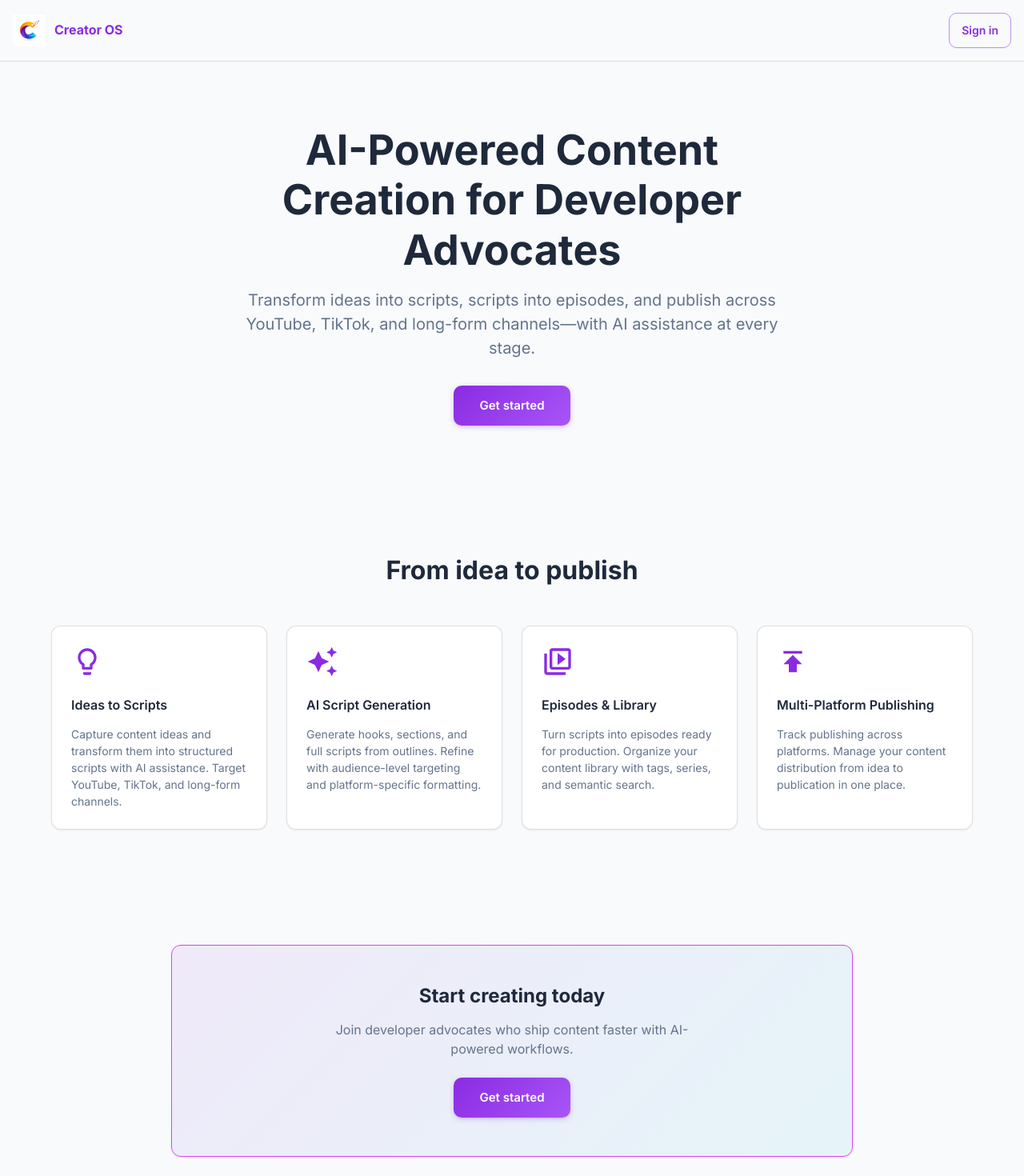
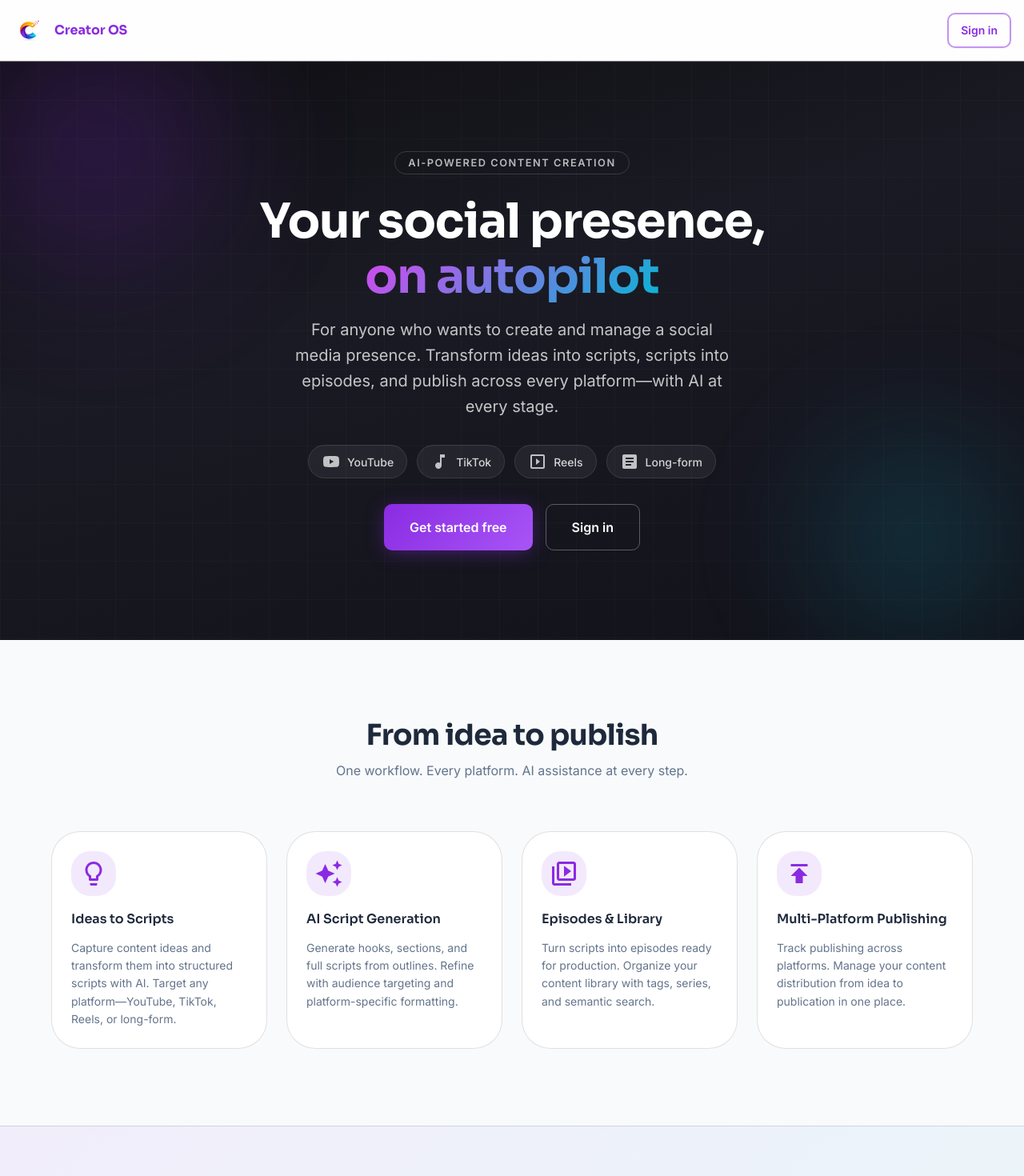
Before and after one commit to mrlynn/creator-os, a Next.js app: page / in a window 1280 px wide. Shown: the top 1470 px of the page at 80% size. Built offline with nearby package versions, Linux system fonts and the light colour scheme; no server answers.

Commit message:
enhance landing

```diff
--- a/src/app/layout.tsx
+++ b/src/app/layout.tsx
@@ -1,15 +1,16 @@
 import type { Metadata, Viewport } from 'next';
-import { Inter } from 'next/font/google';
+import { Inter, Sora } from 'next/font/google';
 import { Box } from '@mui/material';
 import { ThemeProvider } from '@/components/providers/ThemeProvider';
 import { Footer } from '@/components/shared-ui/Footer';
 import './globals.css';
 
 const inter = Inter({ subsets: ['latin'], variable: '--font-inter' });
+const sora = Sora({ subsets: ['latin'], variable: '--font-sora' });
 
 export const metadata: Metadata = {
   title: 'Creator OS',
-  description: 'AI & Developer Content Creation Platform',
+  description: 'AI-powered content creation for anyone. Transform ideas into scripts, publish across YouTube, TikTok, and more—all in one place.',
 };
 
 export const viewport: Viewport = {
@@ -26,7 +27,7 @@ export default function RootLayout({
   children: React.ReactNode;
 }) {
   return (
-    <html lang="en" className={inter.variable}>
+    <html lang="en" className={`${inter.variable} ${sora.variable}`}>
       <body className={inter.className}>
         <ThemeProvider>
           <Box sx={{ display: 'flex', flexDirection: 'column', minHeight: '100vh' }}>
--- a/src/components/landing/LandingPage.tsx
+++ b/src/components/landing/LandingPage.tsx
@@ -6,56 +6,76 @@ import {
   Box,
   Button,
   Container,
-  Paper,
   Typography,
   Grid,
+  alpha,
 } from '@mui/material';
 import LightbulbOutlinedIcon from '@mui/icons-material/LightbulbOutlined';
 import AutoAwesomeIcon from '@mui/icons-material/AutoAwesome';
 import VideoLibraryOutlinedIcon from '@mui/icons-material/VideoLibraryOutlined';
 import PublishIcon from '@mui/icons-material/Publish';
+import YouTubeIcon from '@mui/icons-material/YouTube';
+import MusicNoteIcon from '@mui/icons-material/MusicNote';
+import SlideshowIcon from '@mui/icons-material/Slideshow';
+import ArticleIcon from '@mui/icons-material/Article';
+import { useTheme } from '@mui/material/styles';
 
 const features = [
   {
-    icon: <LightbulbOutlinedIcon sx={{ fontSize: 40 }} />,
+    icon: <LightbulbOutlinedIcon sx={{ fontSize: 36 }} />,
     title: 'Ideas to Scripts',
     description:
-      'Capture content ideas and transform them into structured scripts with AI assistance. Target YouTube, TikTok, and long-form channels.',
+      'Capture content ideas and transform them into structured scripts with AI. Target any platform—YouTube, TikTok, Reels, or long-form.',
   },
   {
-    icon: <AutoAwesomeIcon sx={{ fontSize: 40 }} />,
+    icon: <AutoAwesomeIcon sx={{ fontSize: 36 }} />,
     title: 'AI Script Generation',
     description:
-      'Generate hooks, sections, and full scripts from outlines. Refine with audience-level targeting and platform-specific formatting.',
+      'Generate hooks, sections, and full scripts from outlines. Refine with audience targeting and platform-specific formatting.',
   },
   {
-    icon: <VideoLibraryOutlinedIcon sx={{ fontSize: 40 }} />,
+    icon: <VideoLibraryOutlinedIcon sx={{ fontSize: 36 }} />,
     title: 'Episodes & Library',
     description:
       'Turn scripts into episodes ready for production. Organize your content library with tags, series, and semantic search.',
   },
   {
-    icon: <PublishIcon sx={{ fontSize: 40 }} />,
+    icon: <PublishIcon sx={{ fontSize: 36 }} />,
     title: 'Multi-Platform Publishing',
     description:
       'Track publishing across platforms. Manage your content distribution from idea to publication in one place.',
   },
 ];
 
+const platforms = [
+  { name: 'YouTube', icon: <YouTubeIcon sx={{ fontSize: 24 }} /> },
+  { name: 'TikTok', icon: <MusicNoteIcon sx={{ fontSize: 24 }} /> },
+  { name: 'Reels', icon: <SlideshowIcon sx={{ fontSize: 24 }} /> },
+  { name: 'Long-form', icon: <ArticleIcon sx={{ fontSize: 24 }} /> },
+];
+
 export function LandingPage() {
+  const theme = useTheme();
+
   return (
     <Box sx={{ minHeight: '100vh', display: 'flex', flexDirection: 'column' }}>
-      {/* Header */}
+      {/* Header - glass morphism */}
       <Box
         component="header"
         sx={{
+          position: 'sticky',
+          top: 0,
+          zIndex: 1100,
           py: 2,
           px: 2,
           display: 'flex',
           alignItems: 'center',
           justifyContent: 'space-between',
-          borderBottom: 1,
-          borderColor: 'divider',
+          background: alpha(theme.palette.background.paper, 0.8),
+          backdropFilter: 'blur(12px)',
+          WebkitBackdropFilter: 'blur(12px)',
+          borderBottom: '1px solid',
+          borderColor: alpha(theme.palette.divider, 0.5),
         }}
       >
         <Box sx={{ display: 'flex', alignItems: 'center', gap: 1.5 }}>
@@ -66,7 +86,14 @@ export function LandingPage() {
             height={40}
             style={{ objectFit: 'contain' }}
           />
-          <Typography variant="h6" sx={{ fontWeight: 700, color: 'primary.main' }}>
+          <Typography
+            variant="h6"
+            sx={{
+              fontWeight: 700,
+              color: 'primary.main',
+              fontFamily: 'var(--font-sora), sans-serif',
+            }}
+          >
             Creator OS
           </Typography>
         </Box>
@@ -75,65 +102,211 @@ export function LandingPage() {
           component={Link}
           href="/login"
           size="medium"
+          sx={{
+            borderWidth: 2,
+            '&:hover': { borderWidth: 2 },
+          }}
         >
           Sign in
         </Button>
       </Box>
 
-      {/* Hero */}
+      {/* Hero - dark gradient with depth */}
       <Box
         component="section"
         sx={{
-          flex: 1,
-          display: 'flex',
-          alignItems: 'center',
-          py: { xs: 6, md: 10 },
+          position: 'relative',
+          overflow: 'hidden',
+          py: { xs: 8, md: 14 },
+          background: `linear-gradient(165deg, #0f0f12 0%, #1a1a24 40%, #12121a 100%)`,
+          color: '#fff',
         }}
       >
-        <Container maxWidth="lg">
+        {/* Decorative gradient orbs */}
+        <Box
+          sx={{
+            position: 'absolute',
+            top: '-20%',
+            left: '-10%',
+            width: 500,
+            height: 500,
+            borderRadius: '50%',
+            background: `radial-gradient(circle, ${alpha(theme.palette.primary.main, 0.25)} 0%, transparent 70%)`,
+            filter: 'blur(60px)',
+            pointerEvents: 'none',
+          }}
+        />
+        <Box
+          sx={{
+            position: 'absolute',
+            bottom: '-10%',
+            right: '-5%',
+            width: 400,
+            height: 400,
+            borderRadius: '50%',
+            background: `radial-gradient(circle, ${alpha(theme.palette.secondary.main, 0.2)} 0%, transparent 70%)`,
+            filter: 'blur(60px)',
+            pointerEvents: 'none',
+          }}
+        />
+        {/* Subtle grid overlay */}
+        <Box
+          sx={{
+            position: 'absolute',
+            inset: 0,
+            backgroundImage: `linear-gradient(${alpha('#fff', 0.02)} 1px, transparent 1px),
+                             linear-gradient(90deg, ${alpha('#fff', 0.02)} 1px, transparent 1px)`,
+            backgroundSize: '48px 48px',
+            pointerEvents: 'none',
+          }}
+        />
+
+        <Container maxWidth="lg" sx={{ position: 'relative', zIndex: 1 }}>
           <Box
             sx={{
               textAlign: 'center',
-              maxWidth: 720,
+              maxWidth: 800,
               mx: 'auto',
             }}
           >
             <Typography
+              component="span"
+              sx={{
+                display: 'inline-block',
+                px: 2,
+                py: 0.5,
+                mb: 3,
+                fontSize: '0.8rem',
+                fontWeight: 600,
+                letterSpacing: '0.12em',
+                textTransform: 'uppercase',
+                color: alpha('#fff', 0.7),
+                border: '1px solid',
+                borderColor: alpha('#fff', 0.15),
+                borderRadius: 100,
+              }}
+            >
+              AI-Powered Content Creation
+            </Typography>
+            <Typography
               variant="h1"
               component="h1"
               sx={{
-                fontSize: { xs: '2rem', sm: '2.75rem', md: '3.25rem' },
+                fontFamily: 'var(--font-sora), sans-serif',
+                fontSize: { xs: '2.25rem', sm: '3rem', md: '3.75rem' },
                 fontWeight: 700,
-                lineHeight: 1.2,
+                lineHeight: 1.15,
                 mb: 2,
-                color: 'text.primary',
+                letterSpacing: '-0.02em',
+                color: '#fff',
               }}
             >
-              AI-Powered Content Creation for Developer Advocates
+              Your social presence,<br />
+              <Box
+                component="span"
+                sx={{
+                  background: `linear-gradient(135deg, ${theme.palette.primary.light} 0%, ${theme.palette.secondary.main} 100%)`,
+                  backgroundClip: 'text',
+                  WebkitBackgroundClip: 'text',
+                  color: 'transparent',
+                }}
+              >
+                on autopilot
+              </Box>
             </Typography>
             <Typography
               variant="h5"
               component="p"
-              color="text.secondary"
               sx={{
                 fontWeight: 400,
                 mb: 4,
-                lineHeight: 1.5,
+                lineHeight: 1.6,
+                color: alpha('#fff', 0.75),
+                maxWidth: 560,
+                mx: 'auto',
               }}
             >
+              For anyone who wants to create and manage a social media presence.
               Transform ideas into scripts, scripts into episodes, and publish
-              across YouTube, TikTok, and long-form channels—with AI assistance
-              at every stage.
+              across every platform—with AI at every stage.
             </Typography>
+
+            {/* Platform badges */}
+            <Box
+              sx={{
+                display: 'flex',
+                flexWrap: 'wrap',
+                gap: 1.5,
+                justifyContent: 'center',
+                mb: 4,
+              }}
+            >
+              {platforms.map((p) => (
+                <Box
+                  key={p.name}
+                  sx={{
+                    display: 'flex',
+                    alignItems: 'center',
+                    gap: 1,
+                    px: 2,
+                    py: 1,
+                    borderRadius: 2,
+                    background: alpha('#fff', 0.06),
+                    border: '1px solid',
+                    borderColor: alpha('#fff', 0.1),
+                    color: alpha('#fff', 0.8),
+                    fontSize: '0.875rem',
+                    fontWeight: 500,
+                  }}
+                >
+                  <Box sx={{ opacity: 0.9, display: 'flex', alignItems: 'center' }}>
+                    {p.icon}
+                  </Box>
+                  {p.name}
+                </Box>
+              ))}
+            </Box>
+
+            <Box sx={{ display: 'flex', gap: 2, justifyContent: 'center', flexWrap: 'wrap' }}>
               <Button
                 variant="contained"
                 component={Link}
                 href="/login"
                 size="large"
-              sx={{ px: 4, py: 1.5 }}
+                sx={{
+                  px: 4,
+                  py: 1.75,
+                  fontSize: '1rem',
+                  fontWeight: 600,
+                  boxShadow: `0 4px 24px -4px ${alpha(theme.palette.primary.main, 0.5)}`,
+                  '&:hover': {
+                    boxShadow: `0 8px 32px -4px ${alpha(theme.palette.primary.main, 0.6)}`,
+                  },
+                }}
               >
-              Get started
+                Get started free
               </Button>
+              <Button
+                variant="outlined"
+                component={Link}
+                href="/login"
+                size="large"
+                sx={{
+                  px: 4,
+                  py: 1.75,
+                  fontSize: '1rem',
+                  fontWeight: 600,
+                  borderColor: alpha('#fff', 0.3),
+                  color: '#fff',
+                  '&:hover': {
+                    borderColor: alpha('#fff', 0.5),
+                    background: alpha('#fff', 0.05),
+                  },
+                }}
+              >
+                Sign in
+              </Button>
+            </Box>
           </Box>
         </Container>
       </Box>
@@ -142,43 +315,64 @@ export function LandingPage() {
       <Box
         component="section"
         sx={{
-          py: { xs: 6, md: 10 },
+          py: { xs: 8, md: 12 },
           bgcolor: 'background.default',
         }}
       >
         <Container maxWidth="lg">
+          <Box sx={{ textAlign: 'center', mb: 8 }}>
             <Typography
               variant="h2"
               component="h2"
               sx={{
-              textAlign: 'center',
-              mb: 6,
+                fontFamily: 'var(--font-sora), sans-serif',
+                fontSize: { xs: '1.75rem', md: '2.25rem' },
+                fontWeight: 700,
                 color: 'text.primary',
+                letterSpacing: '-0.02em',
+                mb: 1,
               }}
             >
               From idea to publish
             </Typography>
+            <Typography
+              variant="body1"
+              color="text.secondary"
+              sx={{ maxWidth: 480, mx: 'auto' }}
+            >
+              One workflow. Every platform. AI assistance at every step.
+            </Typography>
+          </Box>
           <Grid container spacing={3}>
             {features.map((feature, index) => (
               <Grid item xs={12} sm={6} md={3} key={index}>
-                <Paper
-                  elevation={0}
+                <Box
                   sx={{
                     p: 3,
                     height: '100%',
                     display: 'flex',
                     flexDirection: 'column',
-                    border: 1,
+                    borderRadius: 3,
+                    background: theme.palette.background.paper,
+                    border: '1px solid',
                     borderColor: 'divider',
+                    transition: 'all 0.25s ease',
                     '&:hover': {
-                      borderColor: 'primary.light',
-                      boxShadow: 2,
+                      borderColor: alpha(theme.palette.primary.main, 0.4),
+                      boxShadow: `0 12px 40px -12px ${alpha(theme.palette.primary.main, 0.15)}`,
+                      transform: 'translateY(-2px)',
                     },
-                    transition: 'all 0.2s ease',
                   }}
                 >
                   <Box
                     sx={{
+                      width: 56,
+                      height: 56,
+                      display: 'flex',
+                      alignItems: 'center',
+                      justifyContent: 'center',
+                      borderRadius: 2,
+                      background: alpha(theme.palette.primary.main, 0.1),
                       color: 'primary.main',
                       mb: 2,
                     }}
@@ -188,14 +382,18 @@ export function LandingPage() {
                   <Typography
                     variant="h6"
                     component="h3"
-                    sx={{ mb: 1.5, fontWeight: 600 }}
+                    sx={{
+                      mb: 1.5,
+                      fontWeight: 600,
+                      fontFamily: 'var(--font-sora), sans-serif',
+                    }}
                   >
                     {feature.title}
                   </Typography>
-                  <Typography variant="body2" color="text.secondary">
+                  <Typography variant="body2" color="text.secondary" sx={{ lineHeight: 1.6 }}>
                     {feature.description}
                   </Typography>
-                </Paper>
+                </Box>
               </Grid>
             ))}
           </Grid>
@@ -206,45 +404,55 @@ export function LandingPage() {
       <Box
         component="section"
         sx={{
-          py: { xs: 6, md: 8 },
+          py: { xs: 8, md: 12 },
+          background: `linear-gradient(135deg, ${alpha(theme.palette.primary.main, 0.06)} 0%, ${alpha(theme.palette.secondary.main, 0.06)} 100%)`,
+          borderTop: '1px solid',
+          borderColor: 'divider',
         }}
       >
         <Container maxWidth="md">
-          <Paper
-            elevation={0}
+          <Box
             sx={{
               p: { xs: 4, md: 6 },
               textAlign: 'center',
-              background: 'linear-gradient(135deg, rgba(138, 43, 226, 0.08) 0%, rgba(6, 182, 212, 0.08) 100%)',
-              border: 1,
-              borderColor: 'primary.light',
+              borderRadius: 4,
+              border: '1px solid',
+              borderColor: alpha(theme.palette.primary.main, 0.2),
+              background: theme.palette.background.paper,
+              boxShadow: `0 24px 48px -12px ${alpha(theme.palette.primary.main, 0.08)}`,
             }}
           >
             <Typography
               variant="h4"
               component="h2"
-              sx={{ mb: 2, fontWeight: 700, color: 'text.primary' }}
+              sx={{
+                mb: 2,
+                fontWeight: 700,
+                color: 'text.primary',
+                fontFamily: 'var(--font-sora), sans-serif',
+                letterSpacing: '-0.02em',
+              }}
             >
               Start creating today
             </Typography>
             <Typography
               variant="body1"
               color="text.secondary"
-              sx={{ mb: 3, maxWidth: 480, mx: 'auto' }}
+              sx={{ mb: 3, maxWidth: 420, mx: 'auto', lineHeight: 1.6 }}
             >
-              Join developer advocates who ship content faster with AI-powered
-              workflows.
+              Join creators who ship content faster with AI-powered workflows.
+              No credit card required.
             </Typography>
             <Button
               variant="contained"
               component={Link}
               href="/login"
               size="large"
-              sx={{ px: 4, py: 1.5 }}
+              sx={{ px: 4, py: 1.5, fontWeight: 600 }}
             >
-              Get started
+              Get started free
             </Button>
-          </Paper>
+          </Box>
         </Container>
       </Box>
     </Box>
```
Also changed, not shown: src/app/api/debug/db/route.ts (+7 -0 lines). Lines whose indentation alone changed are shown as unchanged.
